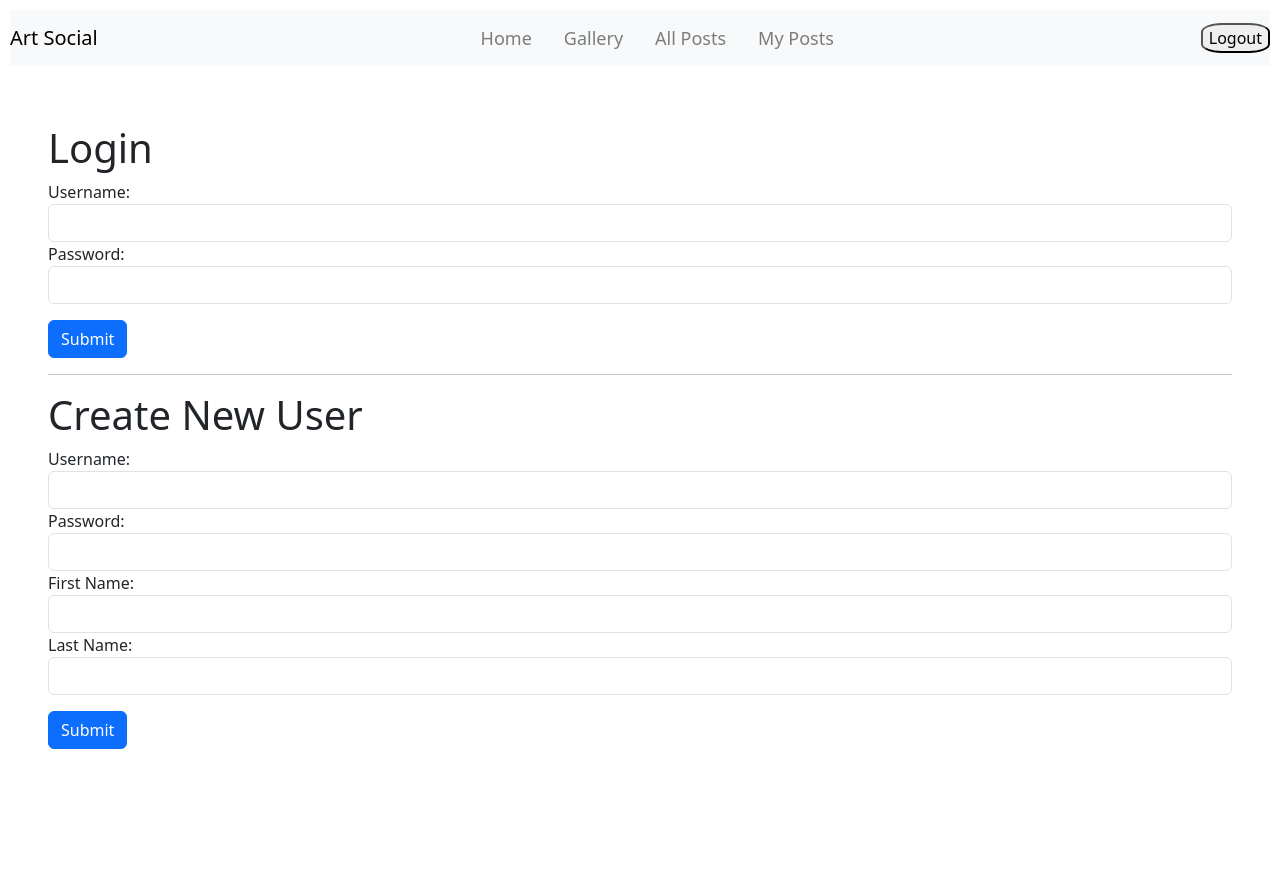
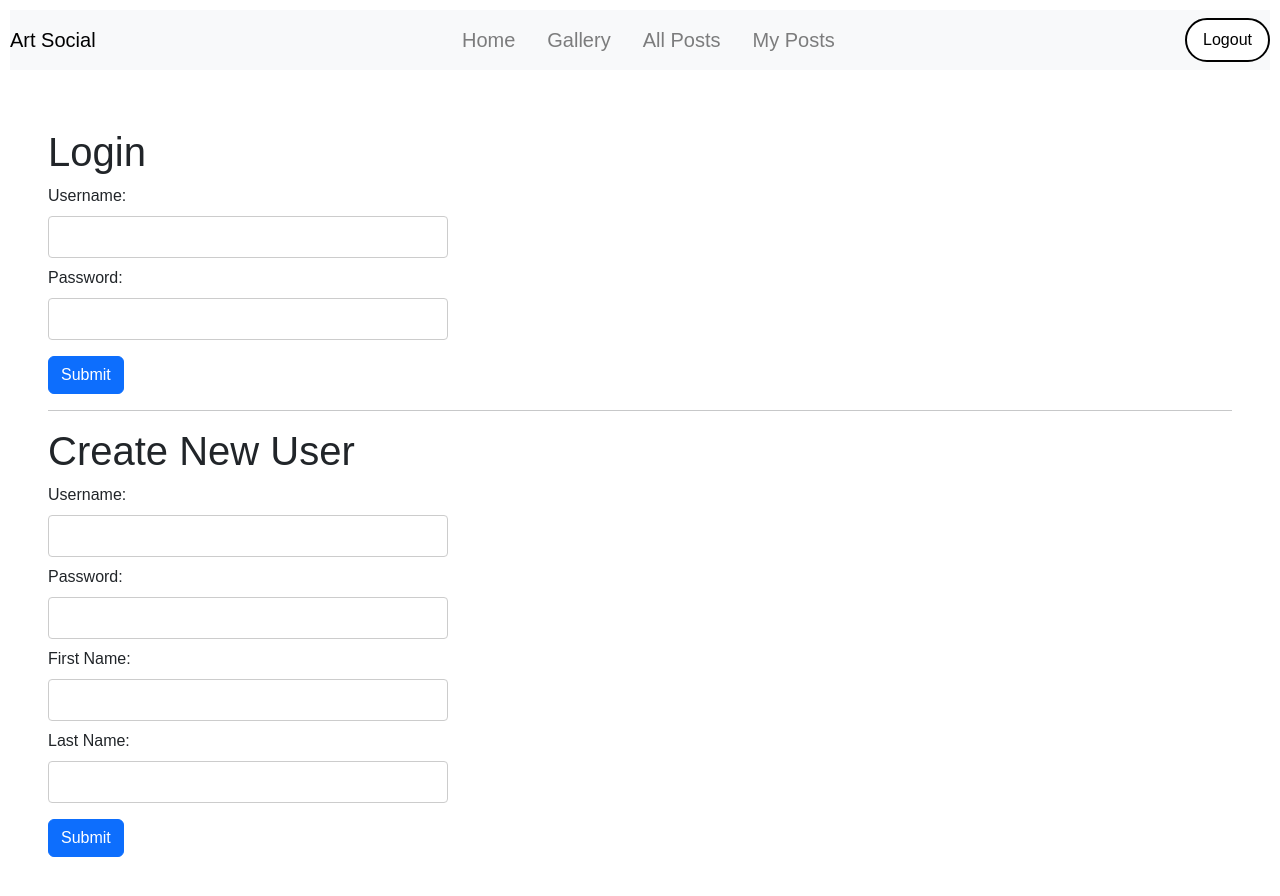
Before and after one commit to oldmcdonnell/social-client, a React (Vite) app: page /login in a window 1280 px wide. Shown: the top 896 px of the page. Before the commit the page ends 800 px from the top, so only its background shows below. Built offline with nearby package versions, Linux system fonts and the light colour scheme.

Commit message:
fixed CSS

```diff
--- a/src/App.css
+++ b/src/App.css
@@ -1,29 +1,84 @@
-html {
+/* Root and Body Styling */
+html, body {
+  height: 100%;
+  margin: 0;
+  padding: 0;
+  font-family: Arial, sans-serif;
+}
+
+#root {
+  display: flex;
+  flex-direction: column;
+  justify-content: space-between;
   height: 100%;
 }
-body {
-  height: 100%;
-}
-#root {
-  display: flex;
-  height: 100%;
-  flex-direction: column;
-  justify-content: space-between;
-}
+
 #page-content {
   flex-grow: 2;
 }
 
+/* Button Styling */
 button, .button {
-  border-color: black;
-  border-width: 2px;
-  border-radius: 30%;
+  border: 2px solid black;
+  border-radius: 50px;
+  padding: 0.5rem 1rem;
+  background-color: white;
+  cursor: pointer;
+  transition: background-color 0.3s, border-color 0.3s;
 }
-.navBar{
+
+button:hover, .button:hover {
+  background-color: #f0f0f0;
+  border-color: #333;
+}
+
+/* Navigation Bar Styling */
+.navBar {
   text-decoration: none;
-  font: Arial;
   color: rgb(11, 7, 40);
-  font-size: large;
-  /* z-index: 1000; */
+  font-size: 1.25rem;
+  font-family: Arial, sans-serif;
+}
 
-  }
+/* Input Styling */
+.input-width {
+  max-width: 400px;
+  width: 100%;
+  padding: 0.5rem;
+  margin: 0.5rem 0;
+  border: 1px solid #ccc;
+  border-radius: 4px;
+  box-sizing: border-box;
+}
+
+/* CSS Variables */
+:root {
+  --primary-color: rgb(11, 7, 40);
+  --secondary-color: #f0f0f0;
+  --font-family: Arial, sans-serif;
+  --font-size-large: 1.25rem;
+  --border-radius: 50px;
+  --input-padding: 0.5rem;
+  --input-border: 1px solid #ccc;
+  --input-border-radius: 4px;
+}
+
+/* Usage of CSS Variables */
+body {
+  font-family: var(--font-family);
+}
+
+.navBar {
+  color: var(--primary-color);
+  font-size: var(--font-size-large);
+}
+
+button, .button {
+  border-radius: var(--border-radius);
+}
+
+.input-width {
+  padding: var(--input-padding);
+  border: var(--input-border);
+  border-radius: var(--input-border-radius);
+}
--- a/src/CreateNewUser.jsx
+++ b/src/CreateNewUser.jsx
@@ -21,7 +21,7 @@ const CreateNewUser = () => {
           <input
             type="text"
             id="new-username"
-            className="form-control"
+            className="form-control input-width"
             onChange={(e) => setUsername(e.target.value)}
             value={username}
           />
@@ -32,7 +32,7 @@ const CreateNewUser = () => {
           <input
             type="password"
             id="new-password"
-            className="form-control"
+            className="form-control input-width"
             onChange={(e) => setPassword(e.target.value)}
             value={password}
           />
@@ -43,7 +43,7 @@ const CreateNewUser = () => {
           <input
             type="text"
             id="first-name"
-            className="form-control"
+            className="form-control input-width"
             onChange={(e) => setFirstName(e.target.value)}
             value={firstName}
           />
@@ -54,7 +54,7 @@ const CreateNewUser = () => {
           <input
             type="text"
             id="last-name"
-            className="form-control"
+            className="form-control input-width"
             onChange={(e) => setLastName(e.target.value)}
             value={lastName}
           />
--- a/src/Login.jsx
+++ b/src/Login.jsx
@@ -16,20 +16,21 @@ function Login() {
     }
   }, [navigate, auth.accessToken]);
 
-  const handleSubmit = () => {
+  const handleSubmit = (e) => {
+    e.preventDefault();
     getToken({ auth, username, password });
   };
 
   return (
     <div className="p-5">
       <h1>Login</h1>
-      <form onSubmit={e => { e.preventDefault(); handleSubmit(); }}>
+      <form onSubmit={handleSubmit}>
         <div className="form-group">
           <label htmlFor="username">Username:</label>
           <input
             type="text"
             id="username"
-            className="form-control"
+            className="form-control input-width"
             onChange={(e) => setUsername(e.target.value)}
             value={username}
           />
@@ -40,7 +41,7 @@ function Login() {
           <input
             type="password"
             id="password"
-            className="form-control"
+            className="form-control input-width"
             onChange={(e) => setPassword(e.target.value)}
             value={password}
           />
```
